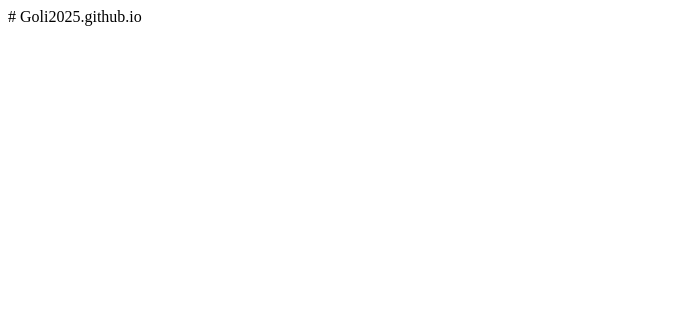
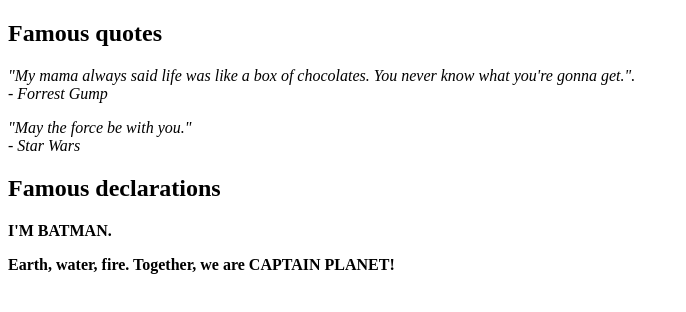
Before and after one commit to Goli2025/Goli2025.github.io, a plain HTML site: page index.html in a window 1280 px wide. Shown: the whole page, without its empty margins (0-686 px from the left). Drawn offline with Linux system fonts and the light colour scheme.

Commit message:
Update index.html

```diff
--- a/index.html
+++ b/index.html
@@ -1 +1,40 @@
-# Goli2025.github.io
+<!DOCTYPE html>
+<html>
+    <head>
+        <meta charset="utf-8">
+        <title>Challenge: Famous font formats</title>
+        <style>
+            .declaration {
+                font-weight:bold;
+            }
+
+            .quote {
+                font-style:italic;
+            }
+        </style>
+    </head>
+    <body>
+
+    <h2>Famous quotes</h2>
+    <p class="quote">
+    "My mama always said life was like a box of chocolates. You never know what you're gonna get.".
+    <br> - Forrest Gump
+    </p>
+
+    <p class="quote">
+    "May the force be with you."
+    <br>- Star Wars
+    </p>
+
+     <h2>Famous declarations</h2>
+
+    <p class="declaration">
+    I'M BATMAN.
+    </p>
+
+    <p class="declaration">
+    Earth, water, fire. Together, we are CAPTAIN PLANET!
+    </p>
+
+    </body>
+</html>
```
